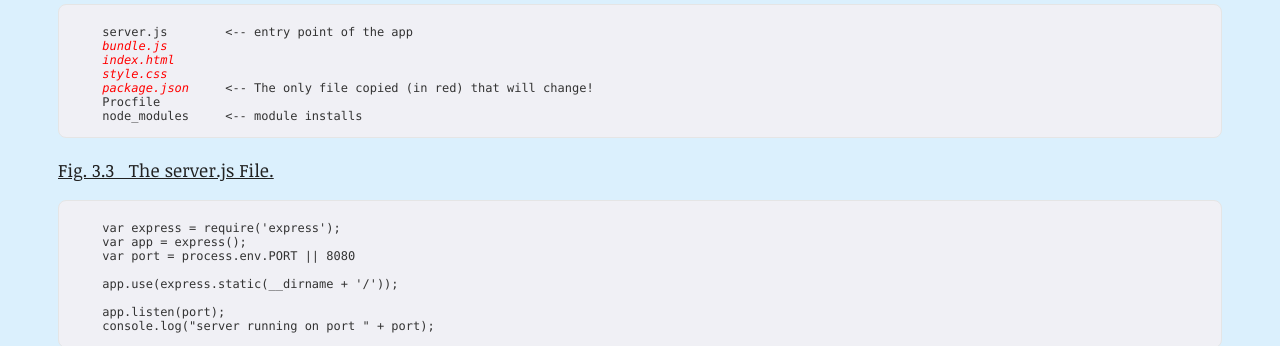
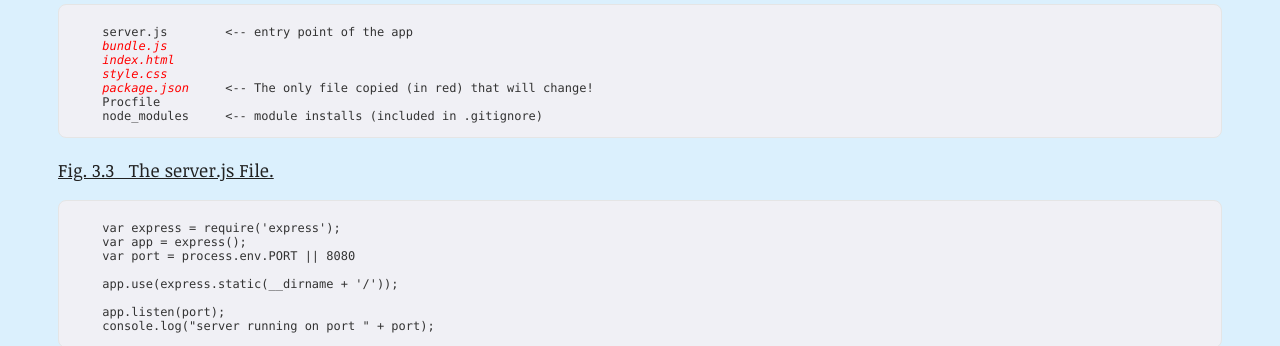
Before and after one commit to rodstaff/rodstaff.github.io, a Jekyll site: the page blog/index.html, which Jekyll copies as it is, in a window 1280 px wide and 900 px high, scrolled down 2518 px. Shown: the part 179-525 px from the top of the window. Built offline with Jekyll 4.4.1, drawn with Linux system fonts in a browser that asks for light colours.

Commit message:
corrected blog view file

```diff
--- a/blog/index.html
+++ b/blog/index.html
@@ -156,7 +156,7 @@
       <em>style.css</em>
       <em>package.json</em>     <-- The only file copied (in red) that will change!
       Procfile
-      node_modules     <-- module installs
+      node_modules     <-- module installs (included in .gitignore)
  </pre>
 
         <p><d>Fig. 3.3 &nbsp;&nbsp;The server.js File.</d></p>
```
